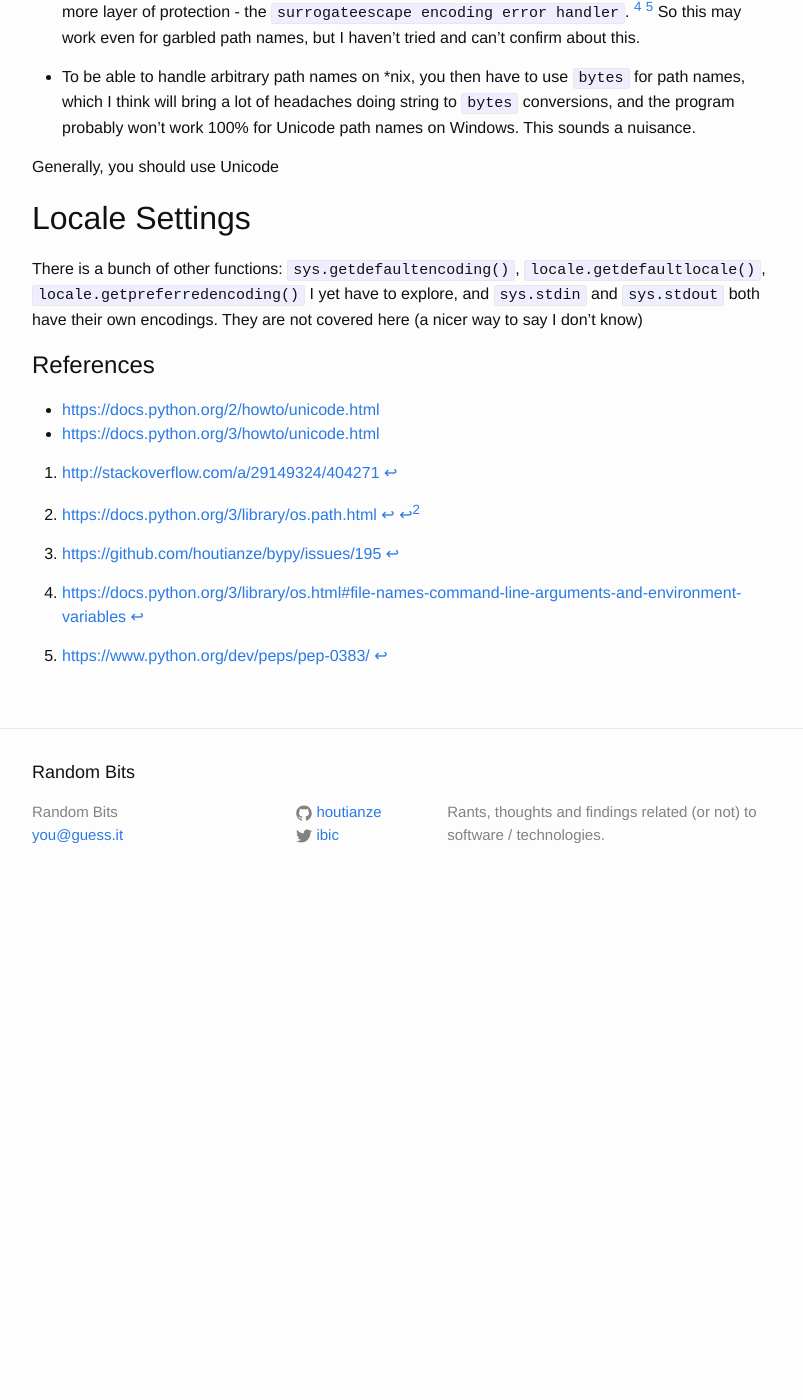
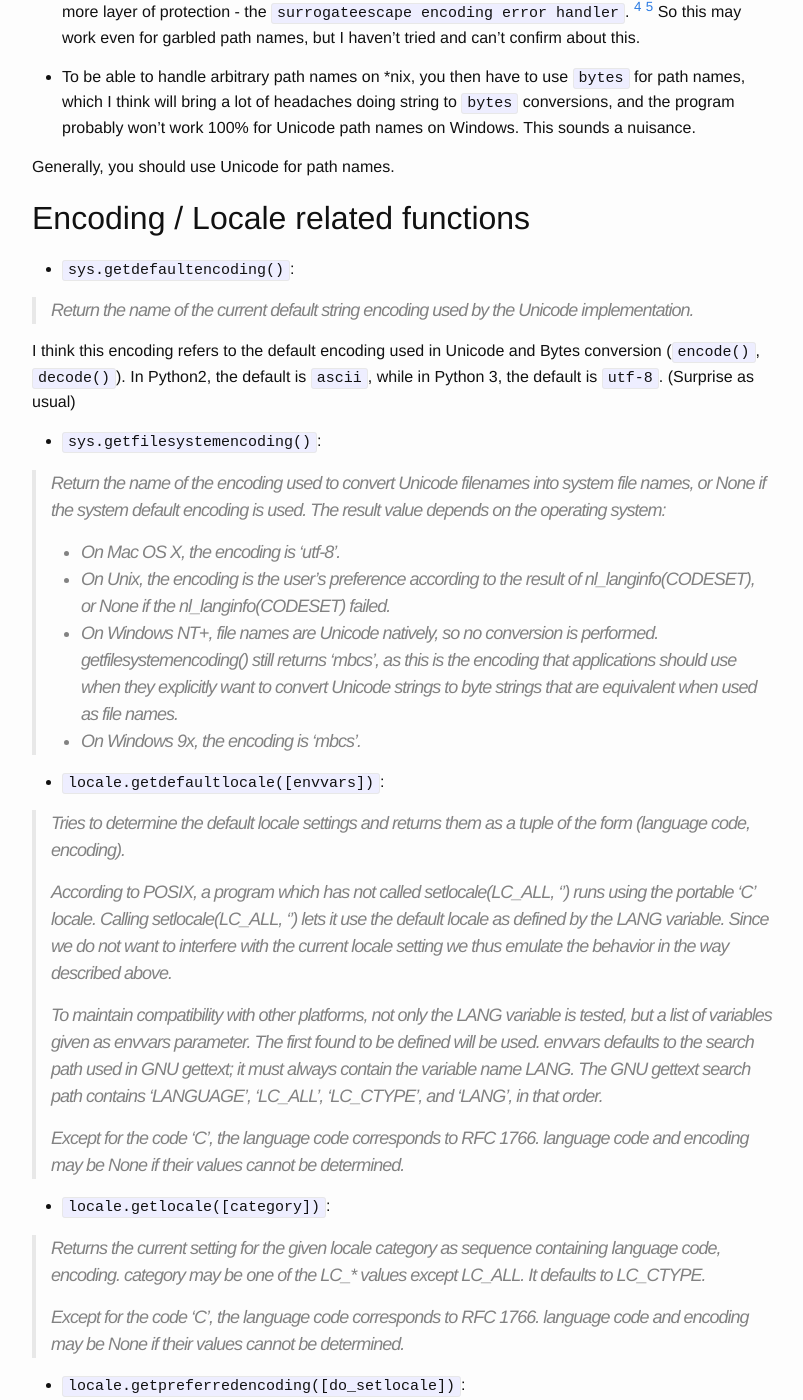
Before and after one commit to houtianze/houtianze.github.io, a Jekyll site: the page built from _posts/2015-12-07-python-unicode.markdown, in a window 1280 px wide and 1400 px high, scrolled down 2526 px. Shown: the whole window, without its empty margins (238-1041 px from the left). Built offline with Jekyll 4.4.1, drawn with Linux system fonts in a browser that asks for light colours; before the commit the page ends 3432 px from its top, so only the background shows below that; some of the changed text lies outside the part shown.

Commit message:
Update Python Unicode

```diff
--- a/_posts/2015-12-07-python-unicode.markdown
+++ b/_posts/2015-12-07-python-unicode.markdown
@@ -81,11 +81,48 @@ So how would we tackle this problem? I think the "complete and proper" solution
 
 - To be able to handle arbitrary path names on *nix, you then have to use `bytes` for path names, which I think will bring a lot of headaches doing string to `bytes` conversions, and the program probably won't work 100% for Unicode path names on Windows. This sounds a nuisance.
 
-Generally, you should use Unicode
+Generally, you should use Unicode for path names.
 
-Locale Settings
----------------
-There is a bunch of other functions: `sys.getdefaultencoding()`, `locale.getdefaultlocale()`, `locale.getpreferredencoding()` I yet have to explore, and `sys.stdin` and `sys.stdout` both have their own encodings. They are not covered here (a nicer way to say I don't know)
+Encoding / Locale related functions
+-----------------------------------
+- `sys.getdefaultencoding()`:
+
+> Return the name of the current default string encoding used by the Unicode implementation.
+
+I think this encoding refers to the default encoding used in Unicode and Bytes conversion (`encode()`, `decode()`). In Python2, the default is `ascii`, while in Python 3, the default is `utf-8`. (Surprise as usual)
+
+- `sys.getfilesystemencoding()`:
+
+> Return the name of the encoding used to convert Unicode filenames into system file names, or None if the system default encoding is used. The result value depends on the operating system:
+>
+>   - On Mac OS X, the encoding is 'utf-8'.
+>   - On Unix, the encoding is the user’s preference according to the result of nl_langinfo(CODESET), or None if the nl_langinfo(CODESET) failed.
+>   - On Windows NT+, file names are Unicode natively, so no conversion is performed. getfilesystemencoding() still returns 'mbcs', as this is the encoding that applications should use when they explicitly want to convert Unicode strings to byte strings that are equivalent when used as file names.
+>   - On Windows 9x, the encoding is 'mbcs'.
+
+- `locale.getdefaultlocale([envvars])`:
+
+> Tries to determine the default locale settings and returns them as a tuple of the form (language code, encoding).
+>
+> According to POSIX, a program which has not called setlocale(LC_ALL, '') runs using the portable 'C' locale. Calling setlocale(LC_ALL, '') lets it use the default locale as defined by the LANG variable. Since we do not want to interfere with the current locale setting we thus emulate the behavior in the way described above.
+>
+> To maintain compatibility with other platforms, not only the LANG variable is tested, but a list of variables given as envvars parameter. The first found to be defined will be used. envvars defaults to the search path used in GNU gettext; it must always contain the variable name LANG. The GNU gettext search path contains 'LANGUAGE', 'LC_ALL', 'LC_CTYPE', and 'LANG', in that order.
+>
+> Except for the code 'C', the language code corresponds to RFC 1766. language code and encoding may be None if their values cannot be determined.
+
+- `locale.getlocale([category])`:
+
+> Returns the current setting for the given locale category as sequence containing language code, encoding. category may be one of the LC_* values except LC_ALL. It defaults to LC_CTYPE.
+>
+> Except for the code 'C', the language code corresponds to RFC 1766. language code and encoding may be None if their values cannot be determined.
+
+- `locale.getpreferredencoding([do_setlocale])`:
+
+> Return the encoding used for text data, according to user preferences. User preferences are expressed differently on different systems, and might not be available programmatically on some systems, so this function only returns a guess.
+>
+> On some systems, it is necessary to invoke setlocale() to obtain the user preferences, so this function is not thread-safe. If invoking setlocale is not necessary or desired, do_setlocale should be set to False.
+
+Generally, you should _avoid_ calling the corresponding `set...` functions, at they have system-wide impact, which affect not only your code, but the packages you import.
 
 References
 ==========
```
